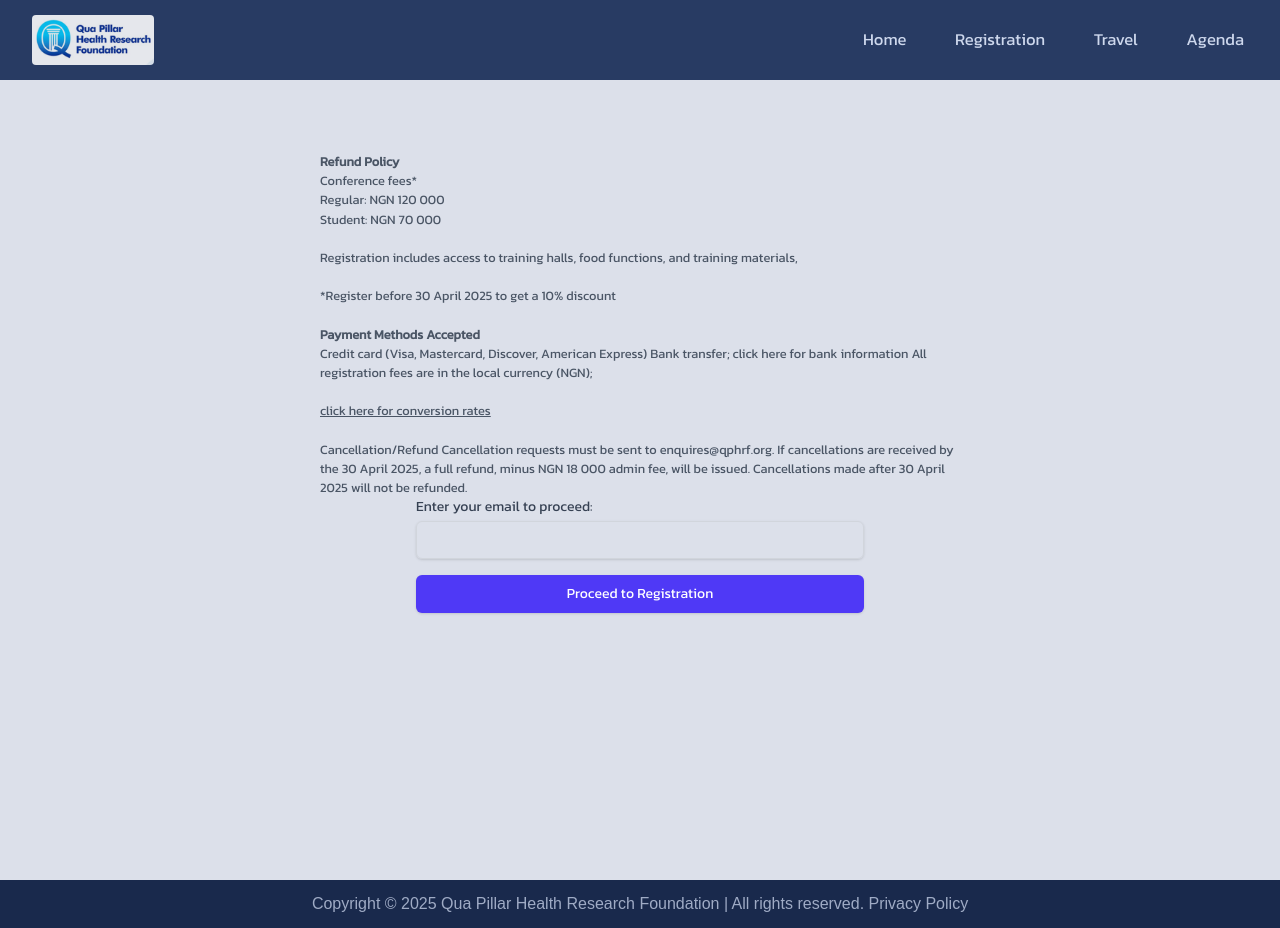
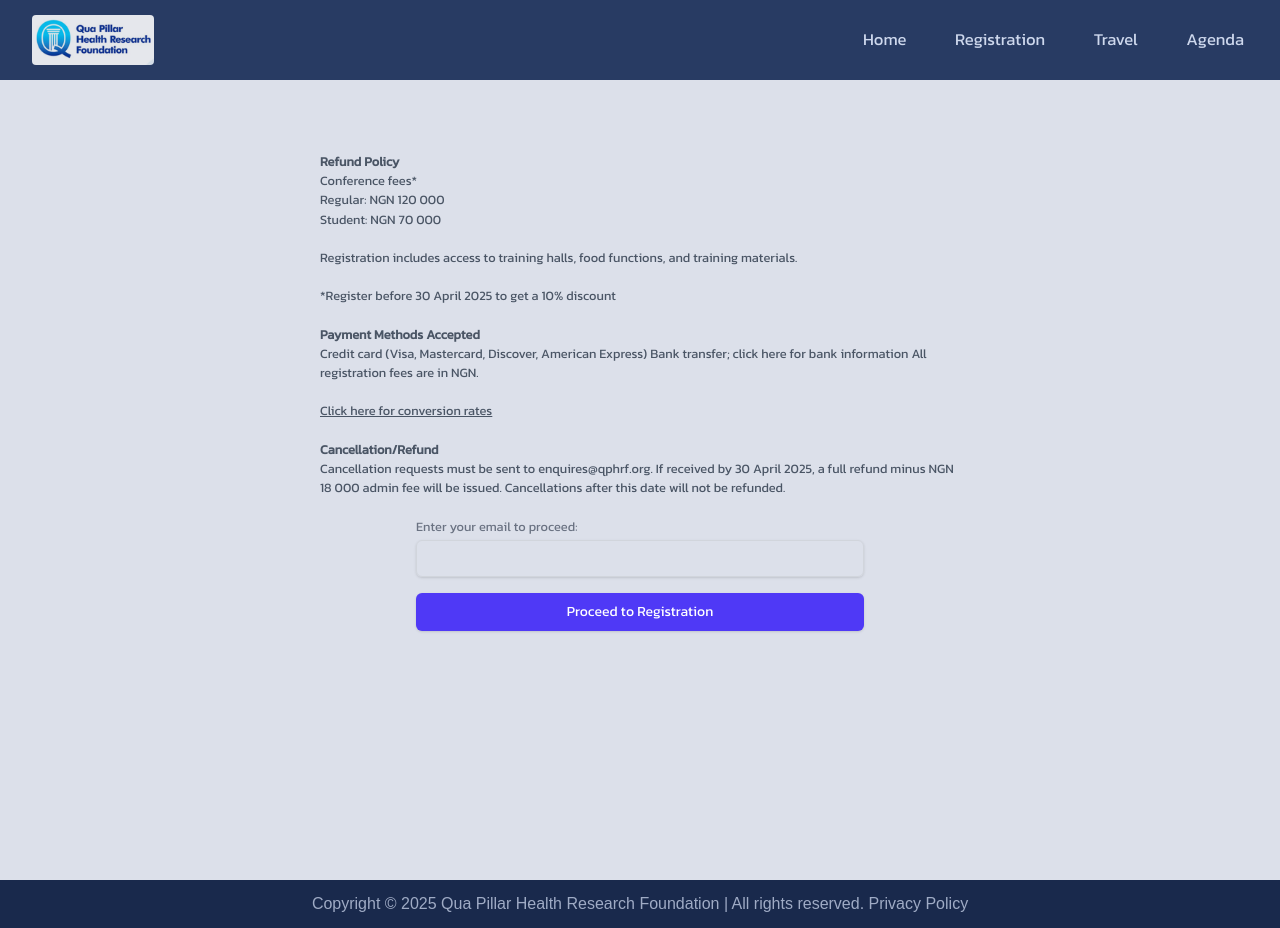
Before and after one commit to precious123-gifted/qua-pillars-training-website, a Next.js app: page /registration in a window 1280 px wide. Built offline with nearby package versions, Linux system fonts and the light colour scheme; a web font is replaced by a local one.

Commit message:
styling and elegance

```diff
--- a/pages/RegistrationPage.tsx
+++ b/pages/RegistrationPage.tsx
@@ -1,11 +1,10 @@
 "use client";
 
-import React, { useState, useEffect } from 'react';
+import React, { useState, useEffect, useRef } from 'react';
 import dynamic from 'next/dynamic';
 import { ToastContainer, toast } from 'react-toastify';
 import 'react-toastify/dist/ReactToastify.css';
 import { processPaystackPayment } from '../lib/paystack';
-import Link from 'next/link';
 
 // Define interfaces for the state and form errors
 interface FormState {
@@ -49,7 +48,7 @@ const RegistrationPage: React.FC = () => {
   const [formErrors, setFormErrors] = useState<FormErrors>({});
   const [isButtonDisabled, setIsButtonDisabled] = useState(true);
 
-  const publicKey = "pk_test_39ffa3598618d31a91c17b97d0897ed21ffb7d83";
+  const publicKey = "pk_live_7192e8e16a397a9d25c9924df6d8406b2e5d5422";
 
   const dietaryOptions = [
     { value: 'Vegetarian', label: 'Vegetarian' },
@@ -101,28 +100,40 @@ const RegistrationPage: React.FC = () => {
   const [showForm, setShowForm] = useState(false);
   const [userEmail, setUserEmail] = useState('');
 
+  const [loading, setLoading] = useState(false);
+  const formRef = useRef<HTMLDivElement | null>(null);
+
   const handleProceed = async () => {
     if (!userEmail) {
-      toast.error('Please enter your email');
+      toast.error("Please enter your email");
       return;
     }
 
+    setLoading(true); // Start loading
+
     try {
-      const response = await fetch('/api/notify-proceed', {
-        method: 'POST',
-        headers: {
-          'Content-Type': 'application/json',
-        },
+      const response = await fetch("/api/notify-proceed", {
+        method: "POST",
+        headers: { "Content-Type": "application/json" },
         body: JSON.stringify({ email: userEmail }),
       });
 
       if (response.ok) {
         setShowForm(true);
-        toast.success('Proceed successful. Fill out the form below.');
+        toast.success("Proceed successful. Fill out the form below.");
+
+        // Scroll to form after setting state
+        setTimeout(() => {
+          formRef.current?.scrollIntoView({ behavior: "smooth" });
+        }, 100);
+      } else {
+        toast.error("Failed to proceed. Try again.");
       }
     } catch (error) {
-      console.error('Error:', error);
-      toast.error('Failed to send email. Check your input and try again.');
+      console.error("Error:", error);
+      toast.error("Something went wrong.");
+    } finally {
+      setLoading(false); // Stop loading
     }
   };
 
@@ -213,31 +224,32 @@ const RegistrationPage: React.FC = () => {
 
 
 
-                {/* Refund Policy */}
       <div className="mt-6 w-[50vw] text-[1vw] text-left text-gray-600 pb-[6vw]">
       <h3 className="font-semibold">Refund Policy</h3>
       <p>
-            Conference fees*	<br />
+        Conference fees* <br />
         Regular: NGN 120 000 <br />
         Student: NGN 70 000 <br />
         <br />
-
-Registration includes access to training halls, food functions, and training materials, <br />
+        Registration includes access to training halls, food functions, and training materials. <br />
         <br />
         *Register before 30 April 2025 to get a 10% discount <br />
         <br />
         <b>Payment Methods Accepted</b> <br />
-Credit card (Visa, Mastercard, Discover, American Express)
-Bank transfer; click here for bank information
-All registration fees are in the local currency (NGN); <br /> <br /> <Link rel="stylesheet" href="https://www.xe.com/currencyconverter/convert/?Amount=120000&From=NGN&To=USD" className='underline'>click here for conversion rates</Link><br /><br />
+        Credit card (Visa, Mastercard, Discover, American Express) Bank transfer; click here for bank information All registration fees are in NGN. <br /> <br />
+        <a href="https://www.xe.com/currencyconverter/convert/?Amount=120000&From=NGN&To=USD" className="underline">
+          Click here for conversion rates
+        </a>
+        <br />
+        <br />
+        <b>Cancellation/Refund</b> <br />
+        Cancellation requests must be sent to enquires@qphrf.org. If received by 30 April 2025, a full refund minus NGN 18 000 admin fee will be issued. Cancellations after this date will not be refunded.
+      </p>
 
-Cancellation/Refund
-Cancellation requests must be sent to enquires@qphrf.org. If cancellations are received by the 30 April 2025, a full refund, minus NGN 18 000 admin fee, will be issued. Cancellations made after 30 April 2025 will not be refunded.
-            </p>
       {!showForm && (
-  <div className="mx-auto max-w-md space-y-4">
+        <div className="mx-auto max-w-md space-y-4"><br />
           <div>
-      <label htmlFor="email-proceed" className="block text-sm font-medium text-gray-700">
+            <label htmlFor="email-proceed" className="block text-[1vw] font-medium text-gray-500">
               Enter your email to proceed:
             </label>
             <div className="mt-1">
@@ -255,17 +267,42 @@ Cancellation requests must be sent to enquires@qphrf.org. If cancellations are r
           <button
             type="button"
             onClick={handleProceed}
-      className="w-full flex justify-center py-2 px-4 border border-transparent rounded-md shadow-sm text-sm font-medium text-white bg-indigo-600 hover:bg-indigo-700 focus:outline-none focus:ring-2 focus:ring-offset-2 focus:ring-indigo-500"
+            disabled={loading}
+            className="w-full cursor-pointer flex justify-center items-center py-2 px-4 border border-transparent rounded-md shadow-sm text-sm font-medium text-white bg-indigo-600 hover:bg-indigo-700 focus:outline-none focus:ring-2 focus:ring-offset-2 focus:ring-indigo-500"
           >
-      Proceed to Registration
+            {loading ? (
+              <svg
+                className="animate-spin h-5 w-5 text-white mr-2"
+                xmlns="http://www.w3.org/2000/svg"
+                fill="none"
+                viewBox="0 0 24 24"
+              >
+                <circle
+                  className="opacity-25"
+                  cx="12"
+                  cy="12"
+                  r="10"
+                  stroke="currentColor"
+                  strokeWidth="4"
+                ></circle>
+                <path
+                  className="opacity-75"
+                  fill="currentColor"
+                  d="M4 12a8 8 0 018-8v8H4z"
+                ></path>
+              </svg>
+            ) : (
+              "Proceed to Registration"
+            )}
           </button>
         </div>
       )}
+
       </div>
 
 
           {showForm && (
-      <div className="max-w-3xl mx-auto  rounded-lg shadow-xl overflow-hidden">
+      <div ref={formRef} className="max-w-3xl mx-auto  rounded-lg shadow-xl overflow-hidden">
 
         <div className=" py-4 px-6 border-b border-gray-200">
           <h2 className="text-2xl font-semibold text-[#3b4a6e] ">Register now</h2>
```
Lines whose indentation alone changed are shown as unchanged.
